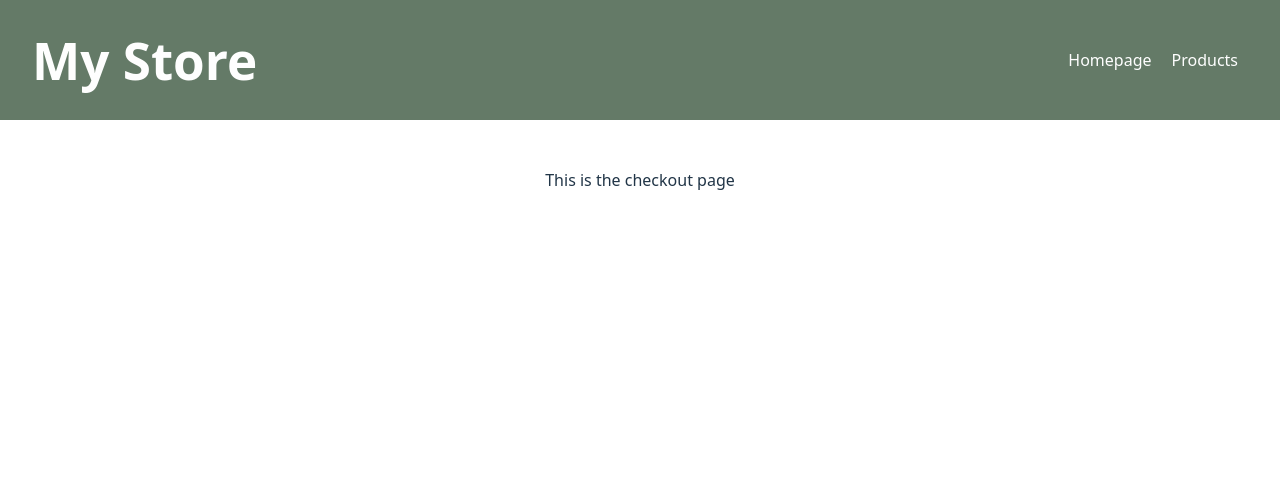
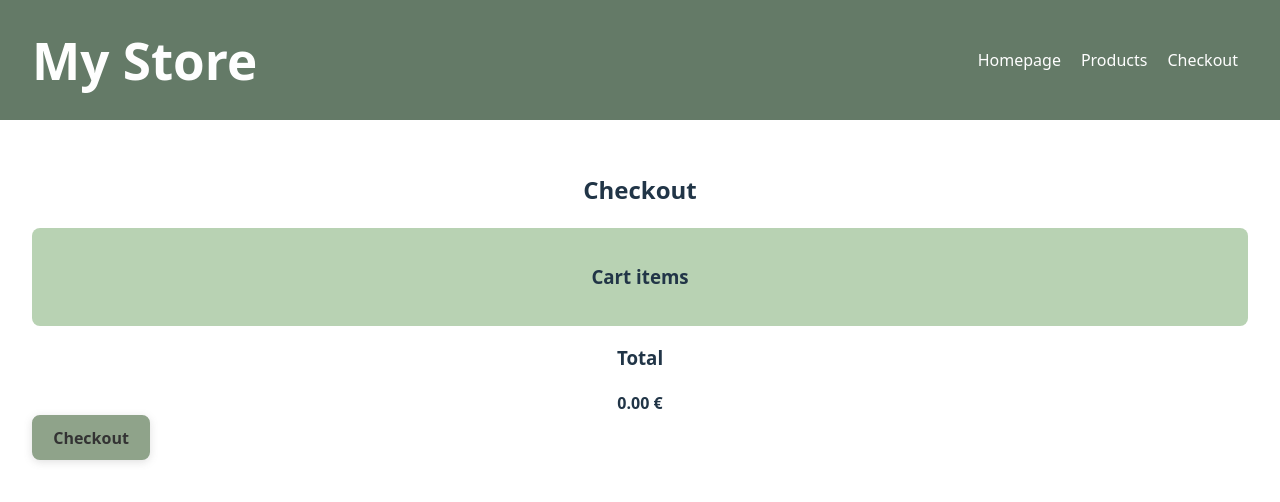
Before and after one commit to GinaKoul/shopping-cart, a React (Vite) app: page /checkout in a window 1280 px wide. Shown: the top 502 px of the page. Built offline with nearby package versions, Linux system fonts and the light colour scheme.

Commit message:
Refactor components and tests && create Checkout component

```diff
--- a/src/App.jsx
+++ b/src/App.jsx
@@ -10,8 +10,8 @@ const App = () => {
 
   const handleAddToCart = (e) => {
     const card = e.target.closest("article");
-    const addedItem = card.getAttribute("dataid");
-    if (!cartItemsIds.find((item) => item.id === addedItem)) {
+    const addedItem = Number(card.getAttribute("dataid"));
+    if (!cartItemsIds.includes(addedItem)) {
       const itemQuantity = card.querySelector("input");
       setCartItemsIds([...cartItemsIds, addedItem]);
       setQuantities(
@@ -24,9 +24,18 @@ const App = () => {
   };
 
   const handleRemoveFromCart = (e) => {
-    const removedItemId = e.target.closest("article").getAttribute("dataid");
+    const removedItemId = Number(
+      e.target.closest("article").getAttribute("dataid")
+    );
     setCartItemsIds(cartItemsIds.filter((item) => item !== removedItemId));
-    setQuantities(new Map(quantities).delete(removedItemId));
+    const newMap = new Map(quantities);
+    newMap.delete(removedItemId);
+    setQuantities(newMap);
+  };
+
+  const handleCartReset = () => {
+    setCartItemsIds([]);
+    setQuantities(new Map());
   };
 
   return (
@@ -36,6 +45,7 @@ const App = () => {
           items={[
             { url: "/", name: "Homepage" },
             { url: "/products", name: "Products" },
+            { url: "/checkout", name: "Checkout" },
           ]}
         />
       </Header>
@@ -46,6 +56,7 @@ const App = () => {
             quantities,
             handleAddToCart,
             handleRemoveFromCart,
+            handleCartReset,
           }}
         />
       </main>
--- a/src/components/Card/Card.jsx
+++ b/src/components/Card/Card.jsx
@@ -7,11 +7,11 @@ const Card = ({
   id,
   title = "Item Title",
   price = 0.0,
+  quantity,
   image,
   handleAddToCart,
 }) => {
   const priceRound = Math.ceil(price);
-
   return (
     <article dataid={id} className={styles.card}>
       <img src={image ? image : null} className={styles.cardImg} alt="" />
@@ -21,7 +21,7 @@ const Card = ({
           <b>
             {price} <span>€</span>
           </b>
-          <Quantity id={"cardQuantity" + id} />
+          <Quantity id={"cardQuantity" + id} value={quantity} reset={true} />
           <Button label="Add To Cart" handleClick={handleAddToCart} />
         </>
       )}
@@ -30,9 +30,10 @@ const Card = ({
 };
 
 Card.propTypes = {
-  id: PropTypes.oneOfType([PropTypes.string, PropTypes.number]),
+  id: PropTypes.number,
   title: PropTypes.string,
   price: PropTypes.number,
+  quantity: PropTypes.number,
   image: PropTypes.string,
   handleAddToCart: PropTypes.func,
 };
--- a/src/components/CartItem/CartItem.jsx
+++ b/src/components/CartItem/CartItem.jsx
@@ -16,12 +16,16 @@ const CartItem = ({
   return (
     <article dataid={id} className={styles.cartItem}>
       <img src={image ? image : null} className={styles.cartItemImg} alt="" />
-      <h3>{title}</h3>
+      <div className={styles.cartItemDetails}>
+        <h3>{title}</h3>
+        {priceRound > 0 && (
+          <b className={styles.price}>
+            {price} <span>€</span>
+          </b>
+        )}
+      </div>
       {priceRound > 0 && (
         <>
-          <b>
-            {price} <span>€</span>
-          </b>
           <Quantity id={"cardQuantity" + id} value={quantity} />
           <Button label="Remove" handleClick={handleRemoveFromCart} />
         </>
@@ -31,7 +35,7 @@ const CartItem = ({
 };
 
 CartItem.propTypes = {
-  id: PropTypes.oneOfType([PropTypes.string, PropTypes.number]),
+  id: PropTypes.number,
   title: PropTypes.string,
   price: PropTypes.number,
   quantity: PropTypes.number,
--- a/src/components/CartItem/CartItem.module.css
+++ b/src/components/CartItem/CartItem.module.css
@@ -4,24 +4,58 @@
   border-style: solid;
   padding: 16px;
   border-radius: 8px;
-  display: grid;
-  grid-template-columns: 70px 1fr;
   text-align: start;
-  align-items: center;
   margin-bottom: 24px;
-  gap: 8px;
 }
 
 .cartItemImg {
-  width: 60px;
-  height: 60px;
+  width: 100%;
+  aspect-ratio: 1/1;
   object-fit: cover;
 }
 
 .cartItem h3 {
   font-size: 18px;
+  margin-top: 0;
 }
 
-.cartItem button {
-  /* margin: 32px auto 24px auto; */
+.price {
+  font-size: 20px;
 }
+
+@media (max-width: 520px) {
+  .cartItemDetails {
+    margin-top: 16px;
+  }
+}
+
+@media (min-width: 521px) {
+  .cartItem {
+    display: flex;
+    align-items: center;
+    gap: 16px;
+  }
+
+  .cartItemImg {
+    flex: 0 0 70px;
+    max-width: 70px;
+  }
+
+  .cartItemDetails {
+    flex: 1 1 50%;
+    max-width: 50%;
+    margin-right: auto;
+  }
+}
+
+@media (min-width: 521px) and (max-width: 920px) {
+  .cartItem {
+    justify-content: space-between;
+    flex-wrap: wrap;
+  }
+
+  .cartItemImg {
+    flex: 0 0 40%;
+    max-width: 40%;
+  }
+}
--- a/src/components/Checkout/Checkout.jsx
+++ b/src/components/Checkout/Checkout.jsx
@@ -1,5 +1,22 @@
+// import styles from "./Checkout.module.css";
+import { useOutletContext } from "react-router-dom";
+import ShoppingCart from "../ShoppingCart/ShoppingCart.jsx";
+
 const Checkout = () => {
-  return <p>This is the checkout page</p>;
+  const { cartItemsIds, quantities, handleRemoveFromCart, handleCartReset } =
+    useOutletContext();
+
+  return (
+    <article>
+      <h2>Checkout</h2>
+      <ShoppingCart
+        cartItemsIds={cartItemsIds}
+        quantities={quantities}
+        handleRemoveFromCart={handleRemoveFromCart}
+        handleCartReset={handleCartReset}
+      />
+    </article>
+  );
 };
 
 export default Checkout;
--- a/src/components/Products/Products.jsx
+++ b/src/components/Products/Products.jsx
@@ -1,12 +1,10 @@
+import styles from "./Products.module.css";
 import { useOutletContext } from "react-router-dom";
-import styles from "./Products.module.css";
 import useProductData from "../../hooks/useProductData.jsx";
 import Card from "../Card/Card.jsx";
-import ShoppingCart from "../ShoppingCart/ShoppingCart.jsx";
 
 const Products = () => {
-  const { cartItemsIds, quantities, handleAddToCart, handleRemoveFromCart } =
-    useOutletContext();
+  const { quantities, handleAddToCart } = useOutletContext();
   const { productData, productError, productLoading } = useProductData();
 
   return (
@@ -24,17 +22,13 @@ const Products = () => {
                   id={item.id}
                   title={item.title}
                   price={item.price}
+                  quantity={quantities.get(item.id) || 1}
                   image={item.image}
                   handleAddToCart={handleAddToCart}
                 />
               ))}
           </div>
         </section>
-        <ShoppingCart
-          cartItemsIds={cartItemsIds}
-          quantities={quantities}
-          handleRemoveFromCart={handleRemoveFromCart}
-        />
       </div>
     </>
   );
--- a/src/components/Quantity/Quantity.jsx
+++ b/src/components/Quantity/Quantity.jsx
@@ -1,10 +1,14 @@
 import styles from "./Quantity.module.css";
-import { useState } from "react";
+import { useState, useEffect } from "react";
 import PropTypes from "prop-types";
 import Button from "../Button/Button.jsx";
 
-const Quantity = ({ id, value = 1 }) => {
+const Quantity = ({ id, value = 1, reset = false }) => {
   const [quantity, setQuantity] = useState(value);
+
+  useEffect(() => {
+    if (value > 1 && reset) setQuantity(1);
+  }, [value, reset]);
 
   const handleChange = (e) => {
     setQuantity(parseInt(e.target.value) || "");
@@ -40,6 +44,7 @@ const Quantity = ({ id, value = 1 }) => {
 Quantity.propTypes = {
   id: PropTypes.oneOfType([PropTypes.string, PropTypes.number]),
   value: PropTypes.number,
+  reset: PropTypes.bool,
 };
 
 export default Quantity;
--- a/src/components/Quantity/Quantity.module.css
+++ b/src/components/Quantity/Quantity.module.css
@@ -1,14 +1,11 @@
 .quantityField {
-  margin-top: 16px;
-  /* display: flex;
+  display: flex;
   align-items: center;
   justify-content: center;
-  flex-wrap: wrap;
-  gap: 16px; */
+  gap: 16px;
 }
 
 .quantity {
-  margin-top: 16px;
   display: flex;
   justify-content: center;
   align-items: stretch;
@@ -26,3 +23,13 @@
   border-width: 2px;
   border-style: solid;
 }
+
+@media (max-width: 520px) {
+  .quantityField {
+    flex: 0 0 100%;
+    flex-wrap: wrap;
+    justify-content: space-between;
+    margin-top: 16px;
+    margin-bottom: 24px;
+  }
+}
--- a/src/components/ShoppingCart/ShoppingCart.jsx
+++ b/src/components/ShoppingCart/ShoppingCart.jsx
@@ -2,17 +2,25 @@ import PropTypes from "prop-types";
 import styles from "./ShoppingCart.module.css";
 import useCartData from "../../hooks/useCartData.jsx";
 import CartItem from "../CartItem/CartItem";
+import Button from "../Button/Button.jsx";
 
 const ShoppingCart = ({
   cartItemsIds = [],
   quantities,
   handleRemoveFromCart,
+  handleCartReset,
 }) => {
   const { cartData, cartError, cartLoading } = useCartData(cartItemsIds);
 
+  const total = cartData.reduce(
+    (total, item) => total + item.price * (quantities.get(item.id) || 1),
+    0
+  );
+
   return (
-    <aside className={styles.cart}>
-      <h2>Cart items</h2>
+    <>
+      <section className={styles.cart}>
+        <h3>Cart items</h3>
         {cartLoading && <p>Loading ...</p>}
         {cartError && <p>{cartError}</p>}
         <ul>
@@ -23,14 +31,22 @@ const ShoppingCart = ({
                   id={item.id}
                   title={item.title}
                   price={item.price}
-                quantity={quantities.get(`${item.id}`)}
+                  quantity={quantities.get(item.id) || 1}
                   image={item.image}
                   handleRemoveFromCart={handleRemoveFromCart}
                 />
               </li>
             ))}
         </ul>
-    </aside>
+      </section>
+      <section>
+        <h3>Total</h3>
+        <b>
+          {total.toFixed(2)} <span>€</span>
+        </b>
+        <Button label="Checkout" handleClick={handleCartReset} />
+      </section>
+    </>
   );
 };
 
```
Also changed, not shown: 2 other files (tests, documents, lock files or other folders). Lines whose indentation alone changed are shown as unchanged.
